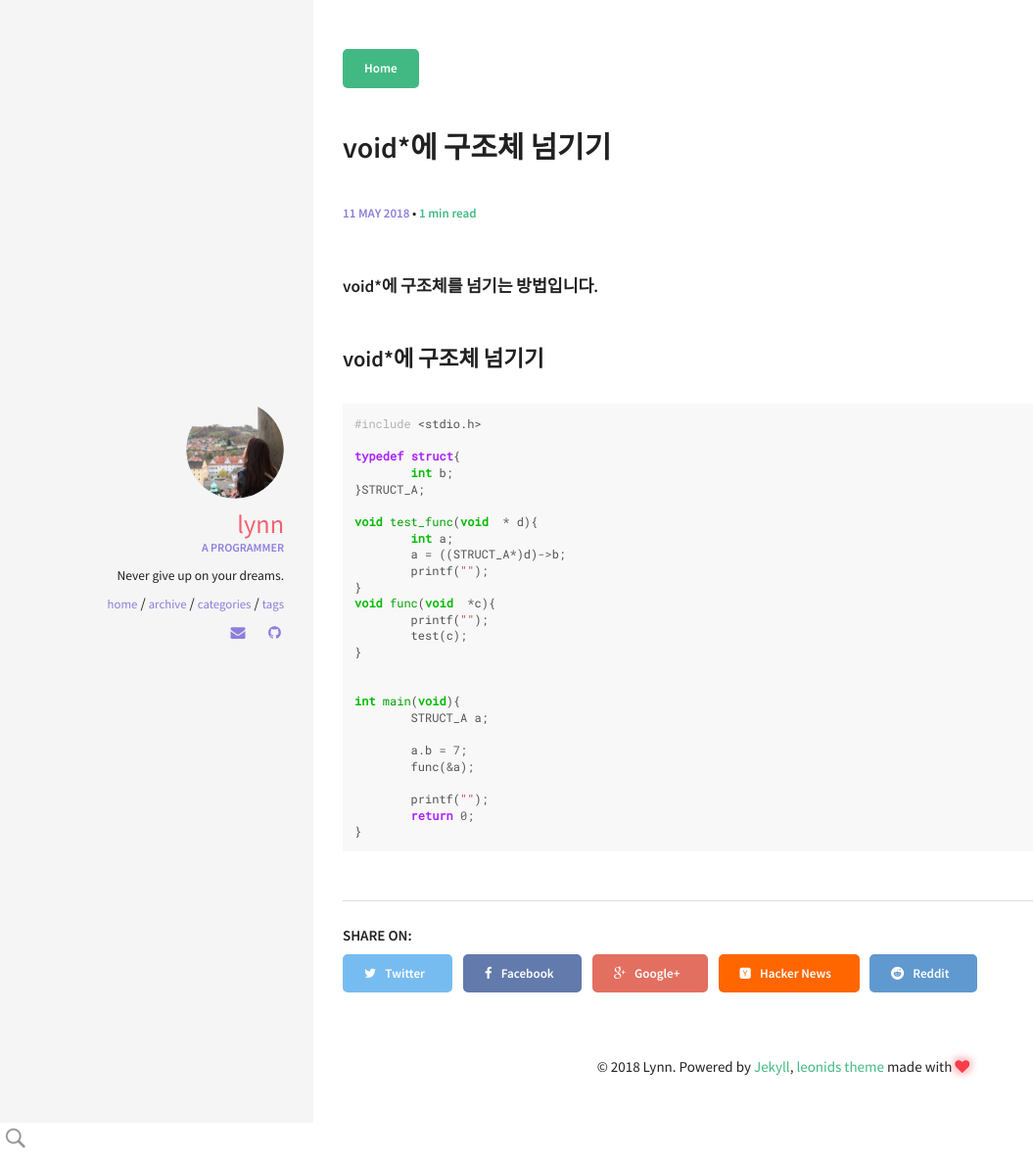
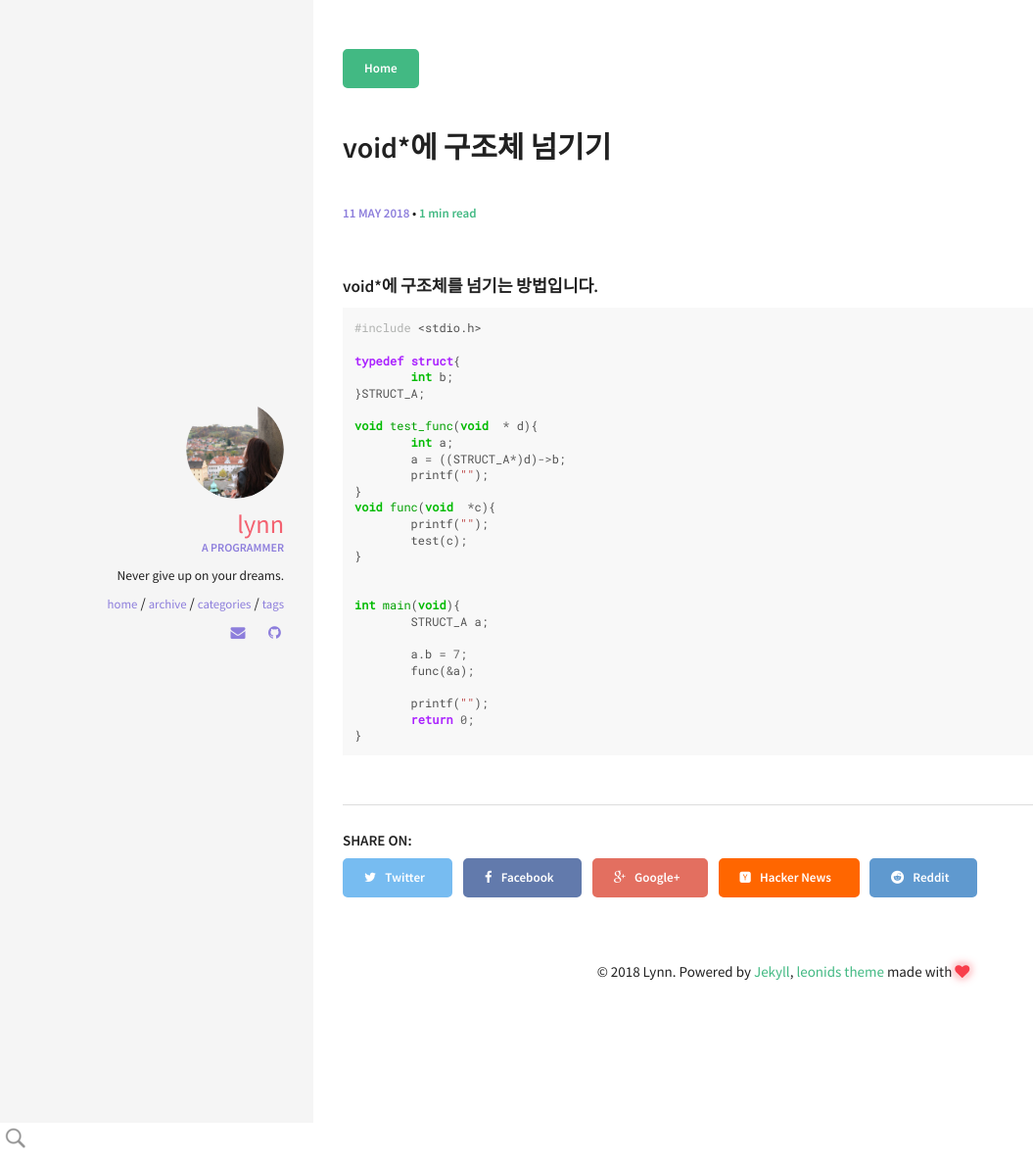
Before and after one commit to LynnBaek/LynnBaek, a Jekyll site: the page built from _posts/2018-05-11-void-pointer-passing-stucture.md, in a window 1280 px wide. Shown: the whole page at 98% size, without its empty margins (0-1055 px from the left). Built offline with Jekyll 4.4.1, drawn with Linux system fonts in a browser that asks for light colours.

Commit message:
no message

```diff
--- a/_posts/2018-05-11-void-pointer-passing-stucture.md
+++ b/_posts/2018-05-11-void-pointer-passing-stucture.md
@@ -9,10 +9,6 @@ comments: true
 ---
 
 ##### void*에 구조체를 넘기는 방법입니다.
-
-
-
-### void*에 구조체 넘기기
 
 
 
```
